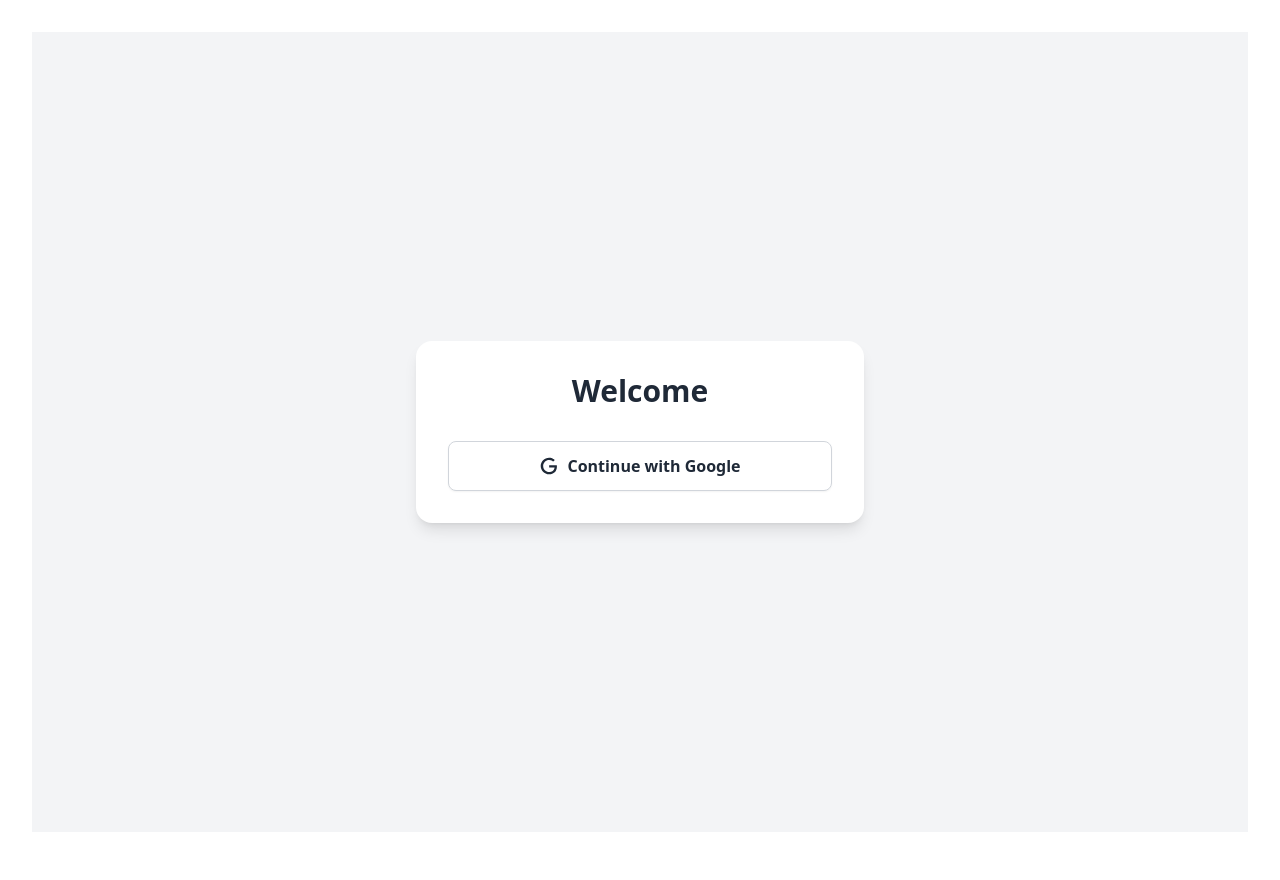
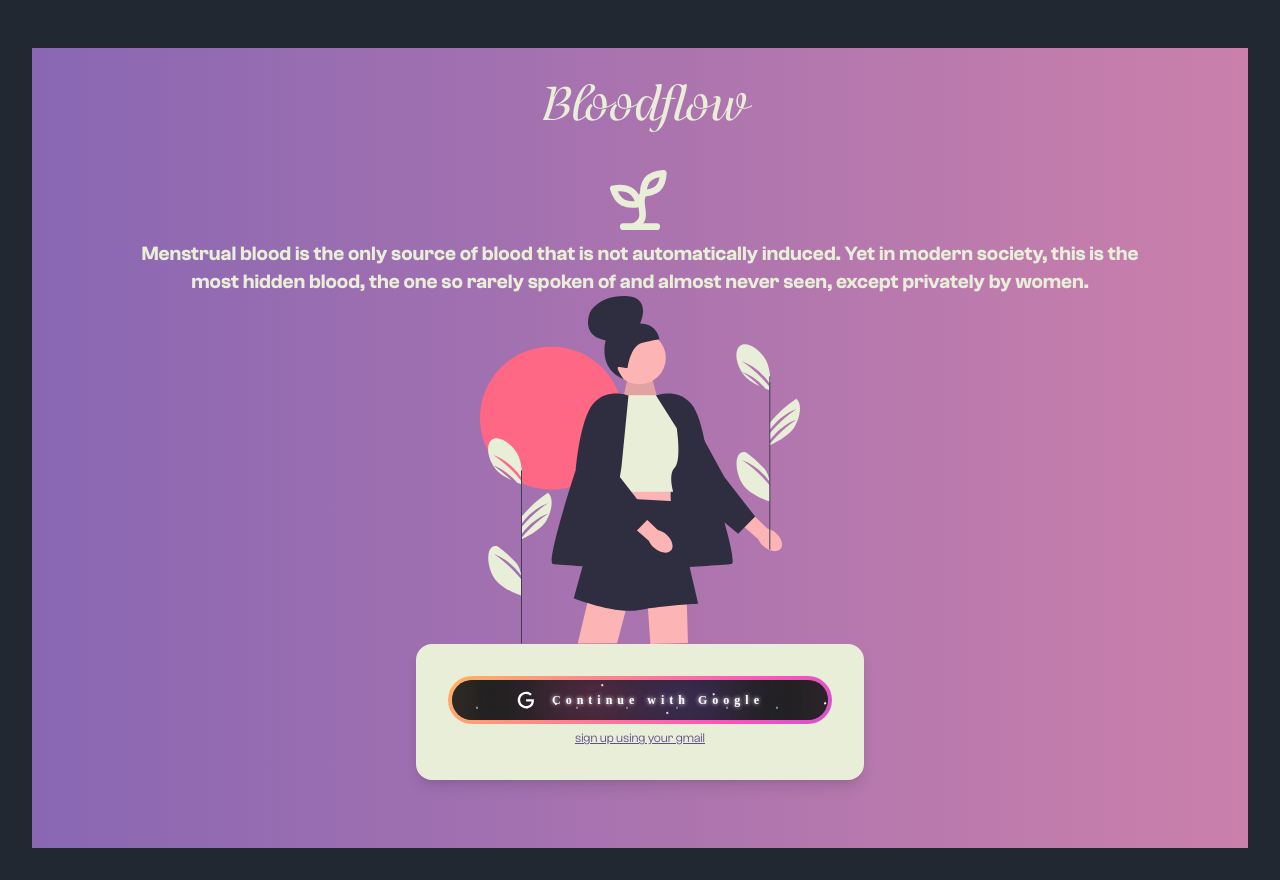
Before and after one commit to jigsaw1270/bloodflow, a React (Vite) app: page /login in a window 1280 px wide. Built offline with nearby package versions, Linux system fonts and the light colour scheme; no server answers.

Commit message:
login-page-work

```diff
--- /dev/null
+++ b/src/components/Button/SpaceButton.css
@@ -0,0 +1,176 @@
+.space-btn {
+    display: flex;
+    justify-content: center;
+    align-items: center;
+    width: 100%;
+    overflow: hidden;
+    height: 3rem;
+    background-size: 300% 300%;
+    cursor: pointer;
+    backdrop-filter: blur(1rem);
+    border-radius: 5rem;
+    transition: 0.5s;
+    animation: gradient_301 5s ease infinite;
+    border: double 4px transparent;
+    background-image: linear-gradient(#212121, #212121),
+      linear-gradient(
+        137.48deg,
+        #ffdb3b 10%,
+        #fe53bb 45%,
+        #8f51ea 67%,
+        #0044ff 87%
+      );
+    background-origin: border-box;
+    background-clip: content-box, border-box;
+  }
+
+  #container-stars {
+    position: absolute;
+    z-index: -1;
+    width: 100%;
+    height: 100%;
+    overflow: hidden;
+    transition: 0.5s;
+    backdrop-filter: blur(1rem);
+    border-radius: 5rem;
+  }
+
+  strong {
+    z-index: 2;
+    font-family: "Avalors Personal Use";
+    font-size: 12px;
+    letter-spacing: 5px;
+    color: #ffffff;
+    text-shadow: 0 0 4px white;
+  }
+
+  #glow {
+    position: absolute;
+    display: flex;
+    width: 12rem;
+  }
+
+  .circle {
+    width: 100%;
+    height: 30px;
+    filter: blur(2rem);
+    animation: pulse_3011 4s infinite;
+    z-index: -1;
+  }
+
+  .circle:nth-of-type(1) {
+    background: rgba(254, 83, 186, 0.636);
+  }
+
+  .circle:nth-of-type(2) {
+    background: rgba(142, 81, 234, 0.704);
+  }
+
+  .btn:hover #container-stars {
+    z-index: 1;
+    background-color: #212121;
+  }
+
+  .btn:hover {
+    transform: scale(1.1);
+  }
+
+  .btn:active {
+    border: double 4px #fe53bb;
+    background-origin: border-box;
+    background-clip: content-box, border-box;
+    animation: none;
+  }
+
+  .btn:active .circle {
+    background: #fe53bb;
+  }
+
+  #stars {
+    position: relative;
+    background: transparent;
+    width: 200rem;
+    height: 200rem;
+  }
+
+  #stars::after {
+    content: "";
+    position: absolute;
+    top: -10rem;
+    left: -100rem;
+    width: 100%;
+    height: 100%;
+    animation: animStarRotate 90s linear infinite;
+  }
+
+  #stars::after {
+    background-image: radial-gradient(#ffffff 1px, transparent 1%);
+    background-size: 50px 50px;
+  }
+
+  #stars::before {
+    content: "";
+    position: absolute;
+    top: 0;
+    left: -50%;
+    width: 170%;
+    height: 500%;
+    animation: animStar 60s linear infinite;
+  }
+
+  #stars::before {
+    background-image: radial-gradient(#ffffff 1px, transparent 1%);
+    background-size: 50px 50px;
+    opacity: 0.5;
+  }
+
+  @keyframes animStar {
+    from {
+      transform: translateY(0);
+    }
+
+    to {
+      transform: translateY(-135rem);
+    }
+  }
+
+  @keyframes animStarRotate {
+    from {
+      transform: rotate(360deg);
+    }
+
+    to {
+      transform: rotate(0);
+    }
+  }
+
+  @keyframes gradient_301 {
+    0% {
+      background-position: 0% 50%;
+    }
+
+    50% {
+      background-position: 100% 50%;
+    }
+
+    100% {
+      background-position: 0% 50%;
+    }
+  }
+
+  @keyframes pulse_3011 {
+    0% {
+      transform: scale(0.75);
+      box-shadow: 0 0 0 0 rgba(0, 0, 0, 0.7);
+    }
+
+    70% {
+      transform: scale(1);
+      box-shadow: 0 0 0 10px rgba(0, 0, 0, 0);
+    }
+
+    100% {
+      transform: scale(0.75);
+      box-shadow: 0 0 0 0 rgba(0, 0, 0, 0);
+    }
+  }
--- /dev/null
+++ b/src/components/Button/SpaceButton.jsx
@@ -0,0 +1,20 @@
+// SpaceButton.js
+import React from 'react';
+import './SpaceButton.css';
+
+const SpaceButton = ({ text = "SPACE", onClick }) => {
+  return (
+    <button type="button" className="space-btn" onClick={onClick}>
+      <strong>{text}</strong>
+      <div id="container-stars">
+        <div id="stars"></div>
+      </div>
+      <div id="glow">
+        <div className="circle"></div>
+        <div className="circle"></div>
+      </div>
+    </button>
+  );
+};
+
+export default SpaceButton;
--- a/src/components/Header/Header.jsx
+++ b/src/components/Header/Header.jsx
@@ -11,7 +11,6 @@ const Header = () => {
         try {
             await signOut(auth);
             localStorage.removeItem('user');
-            window.location.href = '/login'; // Navigate to the login page
             setTimeout(() => {
                 window.location.reload(); // Force a reload after a short delay
             }, 1000); // Adjust the delay as needed (100 ms is just an example)
--- a/src/components/Login/Login.jsx
+++ b/src/components/Login/Login.jsx
@@ -1,6 +1,9 @@
 import React, { useState } from 'react';
 import { GoogleAuthProvider, getAuth, signInWithPopup } from "firebase/auth";
 import { useNavigate } from 'react-router-dom';
+import { Sprout } from 'lucide-react';
+import SpaceButton from '../Button/SpaceButton';
+import svglogin from '../../assets/images/login.svg'
 
 const Login = () => {
     const [loading, setLoading] = useState(false);
@@ -22,11 +25,30 @@ const Login = () => {
         }
     };
 
+    const buttonText = (
+        <>
+       <div className='flex items-center justify-between space-x-4'>
+       <svg className="w-5 h-5" viewBox="0 0 24 24">
+            <path
+              fill="currentColor"
+              d="M21.35 11.1h-9.17v2.73h6.51c-.33 3.81-3.5 5.44-6.5 5.44C8.36 19.27 5 16.25 5 12c0-4.1 3.2-7.27 7.2-7.27c3.09 0 4.9 1.97 4.9 1.97L19 4.72S16.56 2 12.1 2C6.42 2 2.03 6.8 2.03 12c0 5.05 4.13 10 10.22 10c5.35 0 9.25-3.67 9.25-9.09c0-1.15-.15-1.81-.15-1.81Z"
+            />
+          </svg>
+          <span>{loading ? 'Signing in...' : 'Continue with Google'}</span>
+       </div>
+        </>
+      );
+
     return (
-        <div className="min-h-screen bg-gray-100 flex items-center justify-center p-4">
-            <div className="bg-white rounded-2xl shadow-lg w-full max-w-md overflow-hidden p-8">
-                <h2 className="text-3xl font-bold text-gray-800 text-center mb-8">Welcome</h2>
-
+        <div className="min-h-screen bg-lavender-pink-gradient">
+        <h1 className='text-5xl font-telma my-4 pt-8 text-light-green'>Bloodflow</h1>
+            <div className='flex flex-col items-center justify-center p-4 rounded-xl'>
+            <div className='flex flex-col items-center'>
+                <Sprout className='size-20 text-light-green text-center'/>
+                <h1 className='font-semibold text-xl  font-clash md:px-20 text-light-green'>Menstrual blood is the only source of blood that is not automatically induced. Yet in modern society, this is the most hidden blood, the one so rarely spoken of and almost never seen, except privately by women.</h1>
+                <img src={svglogin} alt="svglogin" className='w-[20rem]' />
+            </div>
+                <div className="bg-light-green rounded-2xl shadow-lg w-full max-w-md overflow-hidden p-8">
                     <div className="space-y-4">
                         {error && (
                             <div className="bg-red-50 text-red-500 p-4 rounded-lg text-sm mb-4">
@@ -34,21 +56,18 @@ const Login = () => {
                             </div>
                         )}
 
-                    <button
+                        <SpaceButton
+                        text={buttonText}
                             onClick={() => handleSignIn(new GoogleAuthProvider())}
                             disabled={loading}
-                        className="w-full bg-white hover:bg-gray-50 text-gray-800 font-semibold py-3 px-4 border border-gray-300 rounded-lg shadow-sm transition duration-200 flex items-center justify-center space-x-2"
+                            // className="w-full bg-white hover:bg-gray-50 text-gray-800 font-semibold py-3 px-4 border border-gray-300 rounded-lg shadow-sm transition duration-200 flex items-center justify-center space-x-2"
                         >
-                        <svg className="w-5 h-5" viewBox="0 0 24 24">
-                            <path
-                                fill="currentColor"
-                                d="M21.35 11.1h-9.17v2.73h6.51c-.33 3.81-3.5 5.44-6.5 5.44C8.36 19.27 5 16.25 5 12c0-4.1 3.2-7.27 7.2-7.27c3.09 0 4.9 1.97 4.9 1.97L19 4.72S16.56 2 12.1 2C6.42 2 2.03 6.8 2.03 12c0 5.05 4.13 10 10.22 10c5.35 0 9.25-3.67 9.25-9.09c0-1.15-.15-1.81-.15-1.81Z"
-                            />
-                        </svg>
-                        <span>{loading ? 'Signing in...' : 'Continue with Google'}</span>
-                    </button>
+                        </SpaceButton>
+                        <small className='font-clash underline text-deep-purple'>sign up  using your gmail</small>
                     </div>
                 </div>
+            </div>
+
         </div>
     );
 };
--- a/src/index.css
+++ b/src/index.css
@@ -15,3 +15,9 @@
   font-weight: 100 900; /* Set according to the variable range of your font */
   font-style: normal;
 }
+
+@layer base{
+  body{
+    background-color: #222831;
+  }
+}
--- a/tailwind.config.ts
+++ b/tailwind.config.ts
@@ -9,6 +9,7 @@ module.exports = {
         'lavender-purple': '#8967B3',
         'rose-pink': '#CB80AB',
         'pale-yellow': '#E6D9A2',
+        'light-green' : '#E9EED9'
       },
       fontFamily: {
         clash: ['clash', 'sans-serif'],
```
Also changed, not shown: src/assets/images/login.svg (added). Lines whose indentation alone changed are shown as unchanged.
